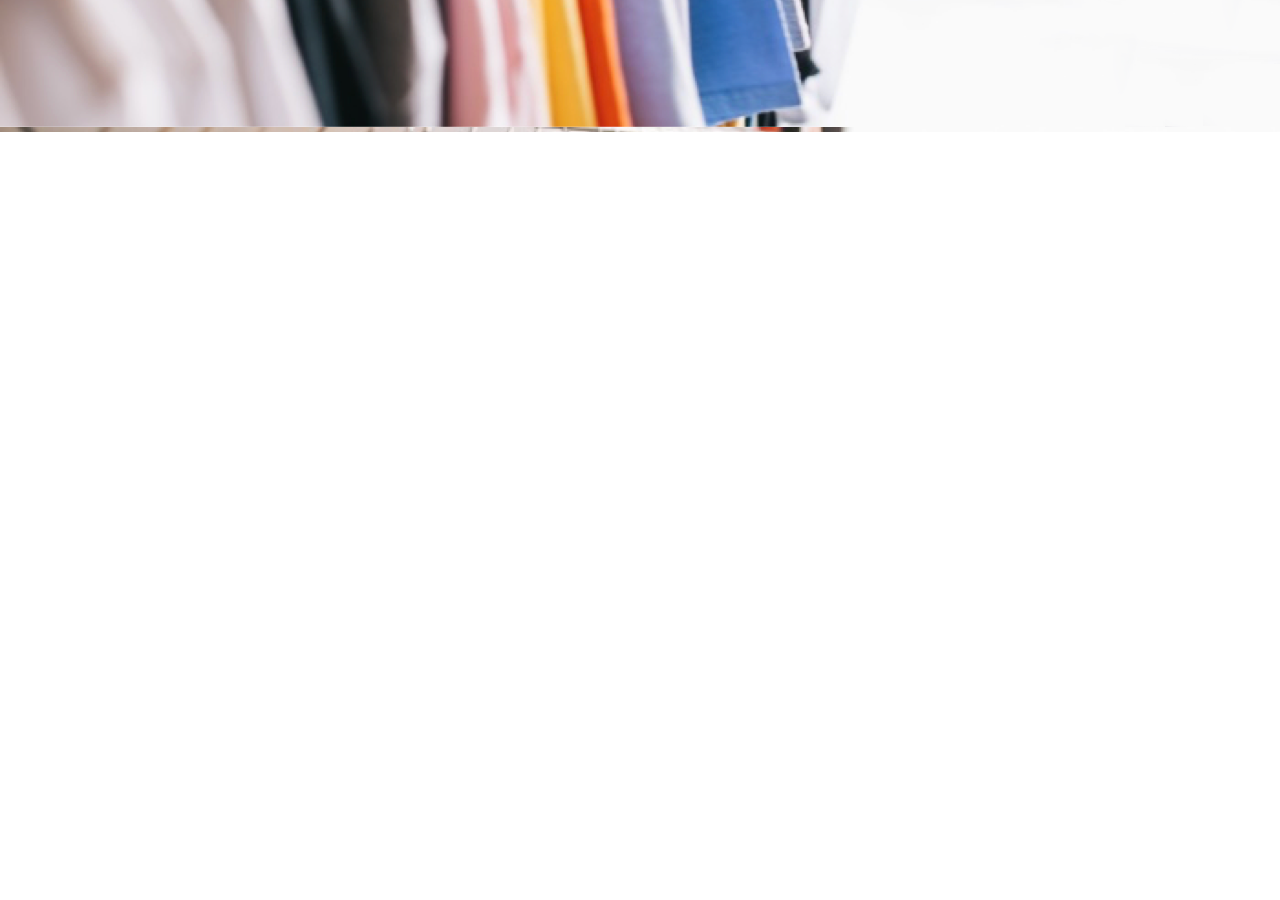
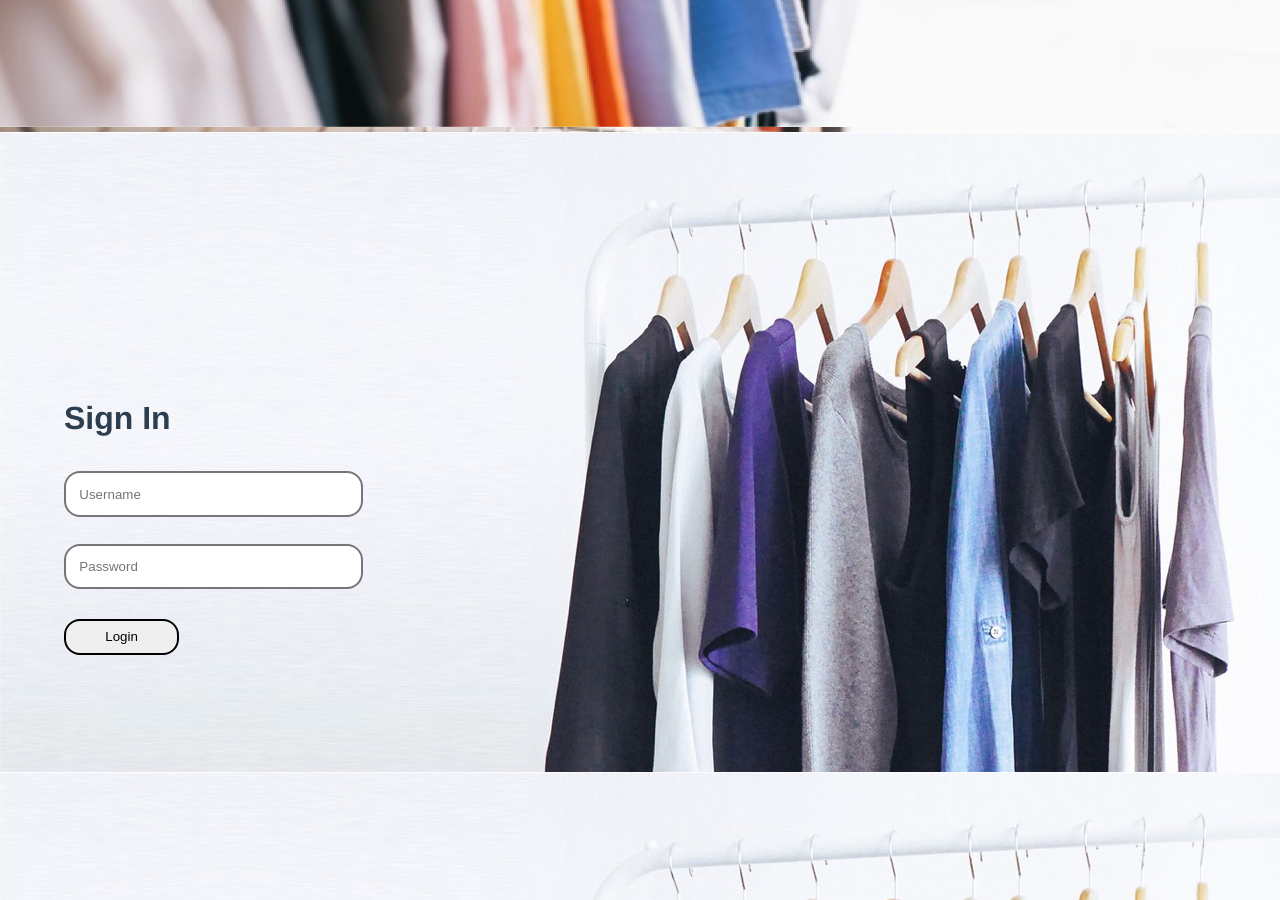
Before and after one commit to RIanDeLaCruz/opencloset, a Vue app in the folder frontend/: page / in a window 1280 px wide. Shown: the part 840-1740 px from the top of the page. Before the commit the page ends 972 px from the top, so only its background shows below. Built offline with nearby package versions, Linux system fonts and the light colour scheme.

Commit message:
Update for login

```diff
--- a/frontend/package.json
+++ b/frontend/package.json
@@ -10,6 +10,7 @@
     "build": "node build/build.js"
   },
   "dependencies": {
+    "axios": "^0.18.0",
     "vue": "^2.5.2",
     "vue-router": "^3.0.1"
   },
--- a/frontend/src/components/pages/Index.vue
+++ b/frontend/src/components/pages/Index.vue
@@ -1,4 +1,5 @@
 <template>
+  <div>
     <div class="hero">
       <div class="introduction">
         <h2>
@@ -33,11 +34,55 @@
         </div>
       </div>
     </div>
+    <div class="login">
+      <div class="login_form">
+        <h1>Sign In</h1>
+        <form>
+          <input
+              type="text"
+              name="username"
+              id="username"
+              placeholder="Username"
+              v-model="username">
+          <input
+              type="password"
+              name="password"
+              id="password"
+              placeholder="Password"
+              v-model="password">
+          <button @click="submitForm">Login</button>
+        </form>
+      </div>
+    </div>
+  </div>
 </template>
 
 <script>
+import axios from 'axios'
+
 export default {
-  name: 'IndexPage'
+  name: 'IndexPage',
+  data() {
+    return {
+      username: '',
+      password: ''
+    }
+  },
+  methods: {
+    submitForm(evt) {
+      evt.preventDefault()
+      axios.post('http://opencloset.local/api/login/', {
+        username: this.username,
+        password: this.password
+      })
+      .then(res => {
+        console.log(res)
+      })
+      .catch(err => {
+        console.log(err.response)
+      })
+    }
+  }
 }
 </script>
 
@@ -73,4 +118,39 @@ export default {
   .introduction .icons img {
     width: 100%;
   }
+
+  .login {
+    height: 80vh;
+    background-image: url('../../assets/signin.png');
+    display: flex;
+    align-items: center;
+    justify-content: flex-start;
+    padding: 5vw;
+  }
+
+  .login_form {
+    width: 30vw;
+    display: flex;
+    flex-direction: column;
+    align-items: flex-start;
+  }
+
+  .login_form input[type="text"],
+  .login_form input[type="password"] {
+    width: 70%;
+    margin: 1em 0;
+    padding: 1em;
+    border-radius: 1rem;
+    border-style: solid;
+    float: left;
+  }
+
+  .login_form button {
+    width: 30%;
+    float: left;
+    height: 36px;
+    border-radius: 1rem;
+    margin-top: 1rem;
+    border-style: solid;
+  }
 </style>
```
Also changed, not shown: 1 other file (tests, documents, lock files or other folders). Lines whose indentation alone changed are shown as unchanged.
